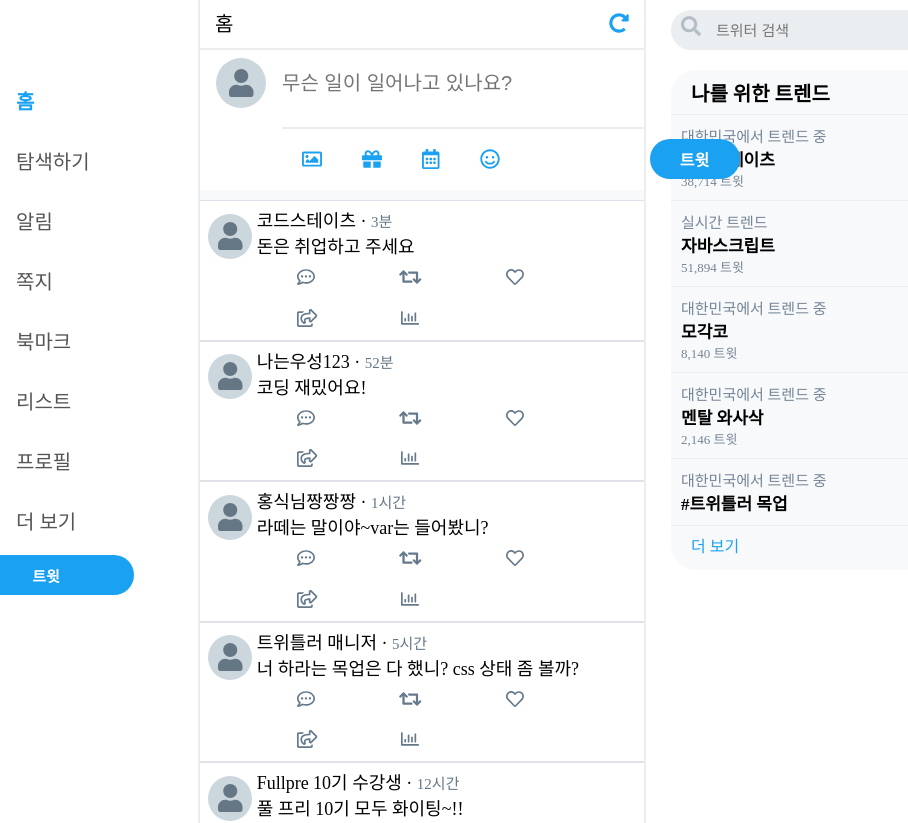
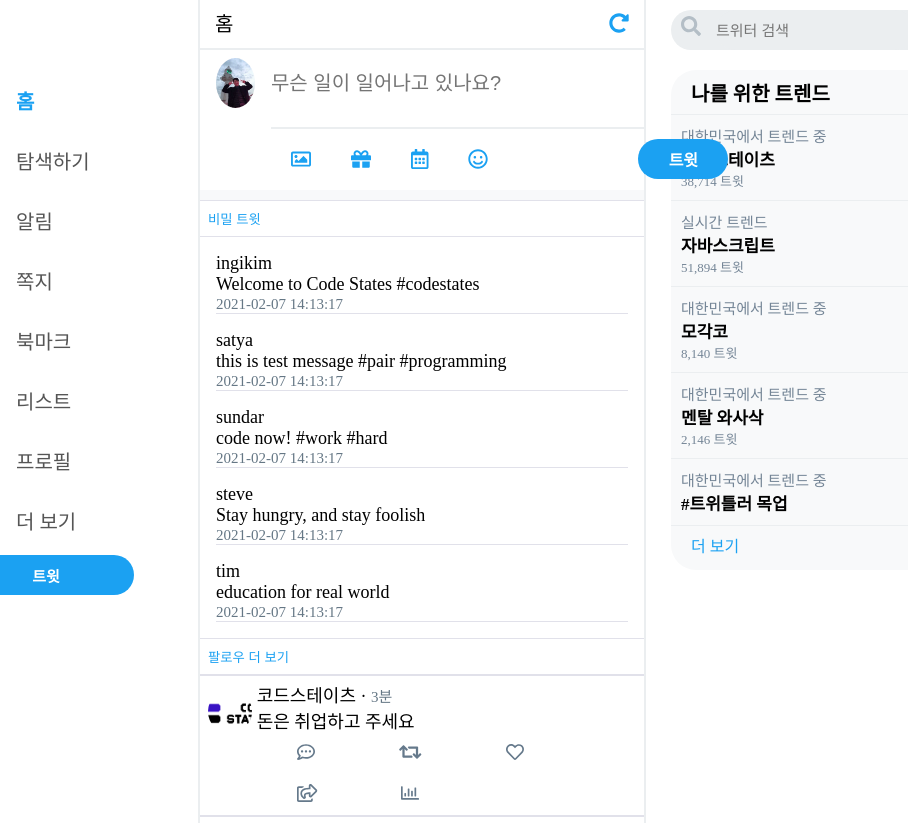
Before and after one commit to useonglee/code-states, a plain HTML site: page twittler/index.html in a window 1280 px wide. Shown: the top 823 px of the page, 372-1280 px from the left. Drawn offline with nearby package versions, Linux system fonts and the light colour scheme.

Commit message:
02/07 twittler 수정

```diff
--- a/twittler/index.html
+++ b/twittler/index.html
@@ -6,9 +6,11 @@
         <link rel="stylesheet" type="text/css" media="screen" href="main.css" />
         <script src="data.js"></script>
         <script src="https://use.fontawesome.com/releases/v5.2.0/js/all.js"></script>
+        <script src="https://cdnjs.cloudflare.com/ajax/libs/moment.js/2.24.0/moment.min.js"></script>
+        <title>우성이의 트위틀러!</title>
     </head>
     <body>
-        <!-- TODO:왼쪽 사이드 바 -->
+        <!------------------------------- TODO:왼쪽 사이드 바 ----------------------------------------->
         <menu>
         <section id = left-sideBar>
           <div class ="menu">
@@ -55,9 +57,9 @@
       </menu>
 
 
-        <!-- TODO:메인 -->
+        <!------------------------------------- TODO:메인 ----------------------------------------->
         <main>
-          <!-- header -->
+         <!----------------------------------- TODO:header ----------------------------------------->
             <header>
               <div class = "tweet-header">
                 <p class="home-tilte">홈</p>
@@ -67,10 +69,10 @@
               </button>
             </header>
 
-            <!-- tweet section -->
+            <!--------------------------------- TODO:트윗 입력창 ----------------------------------------->
             <section id="new-tweetContent">
               <div id = "new-user-img">
-                <i class = "fas fa-user" aria-hidden="true" style="font-size: 28px; margin: 0.7rem 0.8rem"></i>
+                <img class ="profile" src ="images/1611404421525-29.jpg">
               </div>
               <div id = "new-textComment">
                 <input type="text" id = newComment placeholder="무슨 일이 일어나고 있나요?">
@@ -84,12 +86,29 @@
               </div>
             </section>
 
+            <div class = "Contents">
+              <button class = "comment-dots" style="margin: 0.5rem;">비밀 트윗</button>
+            </div>
+
+
+
+            <!-------------------------------------- TODO:DON 영역 --------------------------------------------->
+            <ul id = tweetList>
+            </ul>
+
+
+
+
+
+            <!---------------------------------- TODO:작성되어있는 트윗 목록 --------------------------------------------->
             <section id = "tweetContents">
-              <!-- TODO:댓글 목록 -->
               <ul>
                 <li class = "Contents">
+                  <button class = "comment-dots" style="margin: 0.5rem;">팔로우 더 보기</button>
+                </li>
+                <li class = "Contents">
                   <div class = "user-img">
-                    <i class = "fas fa-user" aria-hidden="true" style="font-size: 28px; margin-top: 0.5rem;"></i>
+                    <img class = "profile" src ="images/코드스테이츠.png">
                   </div>
                   <div class = "comment">
                   <span class = "userName">
@@ -110,11 +129,11 @@
                 </li>
                 <li class = "Contents">
                   <div class = "user-img">
-                    <i class = "fas fa-user" aria-hidden="true" style="font-size: 28px; margin-top: 0.5rem;"></i>
+                    <img class = "profile" src="images/20201205_010626.jpg">
                   </div>
                   <div class = "comment">
                   <span class = "userName">
-                    나는우성123 ·
+                    우성아 너 왜우성? ·
                     <span class = createAt>
                      52분
                     </span>
@@ -131,7 +150,8 @@
                 </li>
                 <li class = "Contents">
                   <div class = "user-img">
-                    <i class = "fas fa-user" aria-hidden="true" style="font-size: 28px; margin-top: 0.5rem;"></i>
+                    <img class = "profile" src ="images/홍식님.png">
+                    <!-- <i class = "fas fa-user" aria-hidden="true" style="font-size: 28px; margin-top: 0.5rem;"></i> -->
                   </div>
                   <div class = "comment">
                   <span class = "userName">
@@ -152,7 +172,7 @@
                 </li>
                 <li class = "Contents">
                   <div class = "user-img">
-                    <i class = "fas fa-user" aria-hidden="true" style="font-size: 28px; margin-top: 0.5rem;"></i>
+                    <img class = "profile" src='images/트위틀러 마크.png'>
                   </div>
                   <div class = "comment">
                   <span class = "userName">
@@ -192,15 +212,18 @@
                   </span>
                 </div>
                 </li>
-                <li class = "Contents">
-                  <div class = "comment-dots" style="margin: 0.5rem;">더 보기</div>
-                </li>
+
+
+
               </ul>
             </section>
-          </div>
+
+
+
         </main>
 
-        <!-- TODO:오른쪽 사이드바 -->
+
+        <!------------------------------- TODO:오른쪽 사이드 바 ----------------------------------------->
         <section id = right-sideBar>
           <section>
           <div id = searchBar>
@@ -249,6 +272,7 @@
          </section>
       </section>
 
-        <script src="script.js"></script>
+        <script src ="script.js"></script>
+
     </body>
 </html>
--- a/twittler/main.css
+++ b/twittler/main.css
@@ -7,7 +7,7 @@
 body {
   display: flex;
   flex-direction: row;
-    align-items: center;
+  /* align-items: center; */
 }
 
 menu {
@@ -21,11 +21,10 @@ menu {
 main {
   display: flex;
   flex-direction: column;
-    align-items: center;
+  /* align-items: center; */
   border-left: 2px solid #ebeef0;
   border-right: 2px solid #ebeef0;
   width: 35%;
-    /* TODO:padding 수정함 */
   padding-bottom: 20rem;
 }
 
@@ -104,7 +103,7 @@ main {
   background-color: #136699;
 }
 
-/* TODO:메인 시작 */
+/* <!---------------------------------- TODO:메인 --------------------------------------------> */
 header {
   display: flex;
   justify-content: space-between;
@@ -137,7 +136,11 @@ header > div {
   transform: rotate(150deg);
 }
 
-/* TODO:tweet section */
+#refresh:active {
+  transform: rotate(480deg);
+}
+
+/* <!------------------------------- TODO:트윗 입력 창 -----------------------------------------> */
 #new-tweetContent {
   display: flex;
   flex-direction: row;
@@ -164,10 +167,17 @@ header > div {
 div#new-user-img {
   width: 50px;
   height: 50px;
-    background-color: #ccd6dd;
-    color: #657785;
+  /* background-color: #ccd6dd;
+  color: #657785; */
   border-radius: 100%;
   text-align: center;
+  overflow: hidden;
+}
+
+.profile {
+  width: 100%;
+  height: 100%;
+  object-fit: cover;
 }
 
 input:focus {
@@ -204,14 +214,14 @@ input:focus {
   background-color: #136699;
 }
 
-/* TODO:컨텐트 박스 아이템 */
+/* <!------------------------------- TODO:컨텐트 리스트 -----------------------------------------> */
 main > section {
   display: flex;
   flex-direction: column;
   width: 100%;
 }
 
-li.Contents {
+.Contents {
   display: flex;
   flex-direction: row;
   list-style: none;
@@ -225,6 +235,10 @@ li.Contents {
   background-color: #ebeef0;
 }
 
+#Contents {
+  list-style: none;
+}
+
 .user-img {
   background-color: #ccd6dd;
   color: #657785;
@@ -233,6 +247,7 @@ li.Contents {
   margin: 0.8rem 0rem 0rem 0.5rem;
   border-radius: 100%;
   text-align: center;
+  overflow: hidden;
 }
 
 .comment {
@@ -248,6 +263,23 @@ li.Contents {
   font-weight: 400;
   color: black;
   cursor: pointer;
+}
+
+.userName:hover {
+  font-weight: 700;
+}
+
+.secretUser {
+  width: 100%;
+  height: 20px;
+  font-size: 18px;
+  font-weight: 400;
+  color: black;
+  cursor: pointer;
+}
+
+.secretUser:hover {
+  font-weight: 700;
 }
 
 .createAt {
@@ -271,11 +303,20 @@ li.Contents {
 .comment-dots {
   list-style: none;
   color: #1ba1f2;
+  background-color: white;
+  border-top: none;
+  border-left: none;
+  border-right: none;
+  outline: none;
   border-bottom: #70708a;
   cursor: pointer;
 }
 
-/* TODO:오른쪽 사이드 바 */
+/* .comment-dots:hover {
+  background-color: #ebeef0;
+} */
+
+/* <!---------------------------------- TODO:오른쪽 사이드 바 --------------------------------------------> */
 section#right-sideBar {
   display: flex;
   flex-direction: column;
@@ -377,3 +418,32 @@ section#right-sideBar {
   margin-top: 7px;
   margin-left: 20px;
 }
+
+/* --------------------------------------DOM CSS--------------------------------------------- */
+
+.tweetContent {
+  list-style: none;
+  margin: 1rem;
+  border-bottom: solid 1px #e1e1ea;
+}
+
+.secretUser {
+  width: 100%;
+  height: 20px;
+  font-size: 18px;
+  font-weight: 400;
+  color: black;
+  cursor: pointer;
+}
+
+.create_at {
+  height: 10px;
+  font-size: 15px;
+  color: #657785;
+}
+
+.userMessage {
+  width: 100%;
+  font-weight: 200;
+  font-size: 18px;
+}
```
Lines whose indentation alone changed are shown as unchanged.
